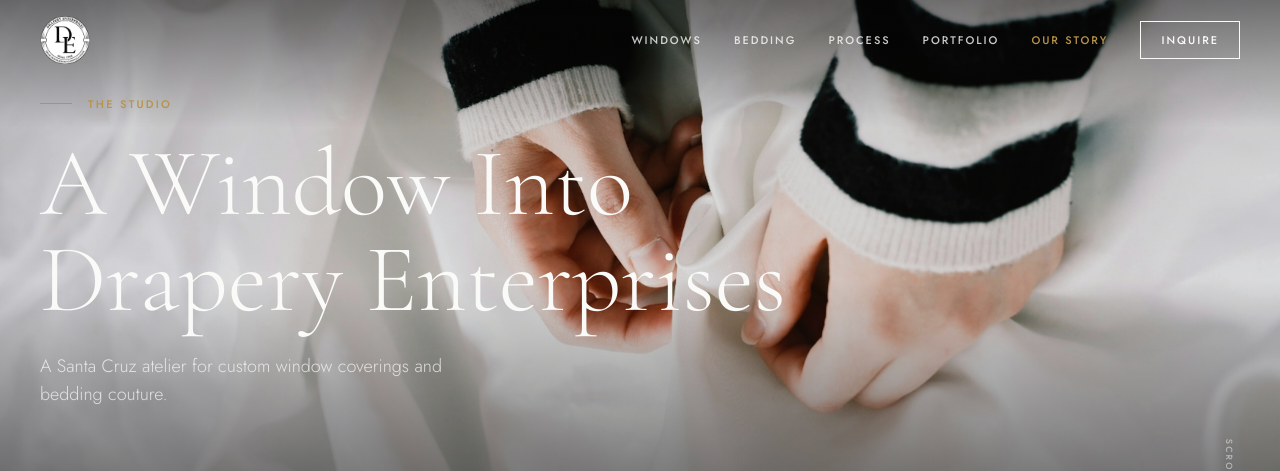
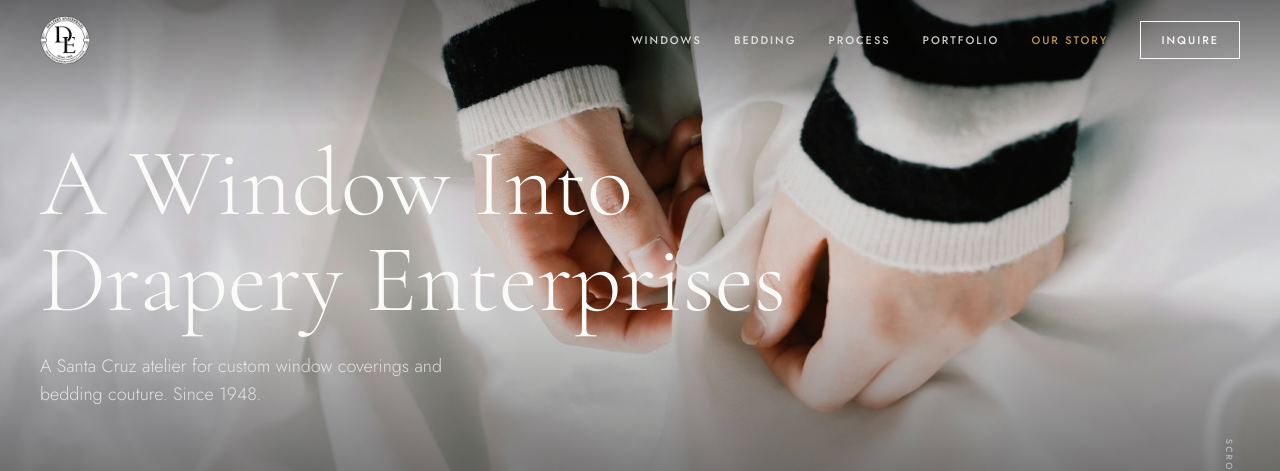
Before and after one commit to Upshifttmedia/drapery-enterprises, a Next.js app: page /about in a window 1280 px wide. Shown: the top 471 px of the page. Built offline with nearby package versions, Linux system fonts and the light colour scheme.

Commit message:
About: remove The Studio label, add Since 1948 to subheadline

```diff
--- a/app/about/page.tsx
+++ b/app/about/page.tsx
@@ -37,9 +37,8 @@
       <HeroSection
         imageSrc="/images/about/about-01.jpg"
         imageAlt="The hands of our maker measuring and cutting fabric in the Drapery Enterprises atelier in Santa Cruz, California"
-        label="The Studio"
         headline="A Window Into Drapery Enterprises"
-        subheadline="A Santa Cruz atelier for custom window coverings and bedding couture."
+        subheadline="A Santa Cruz atelier for custom window coverings and bedding couture. Since 1948."
         minHeight="min-h-[70vh]"
       />
 
```
